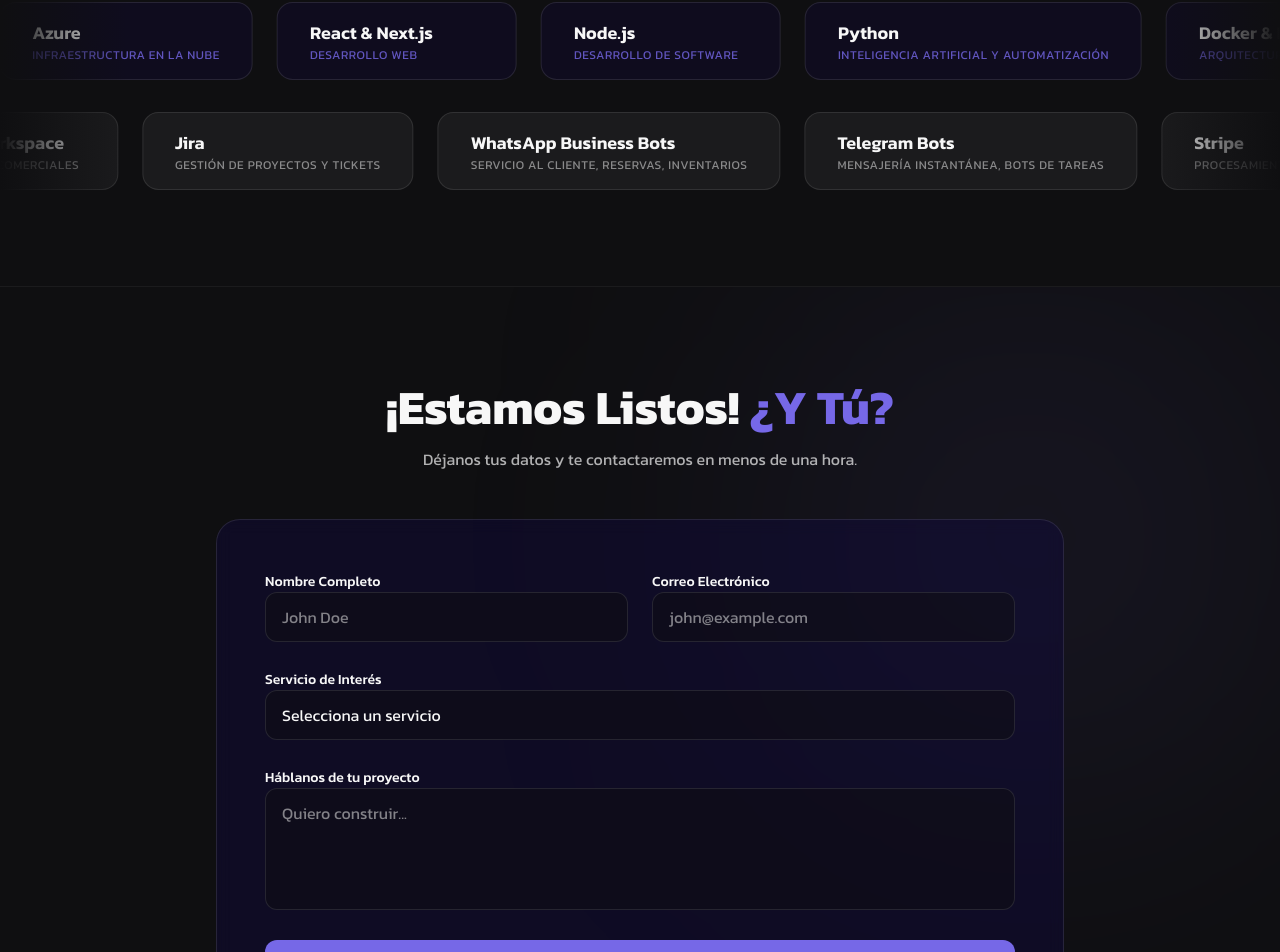
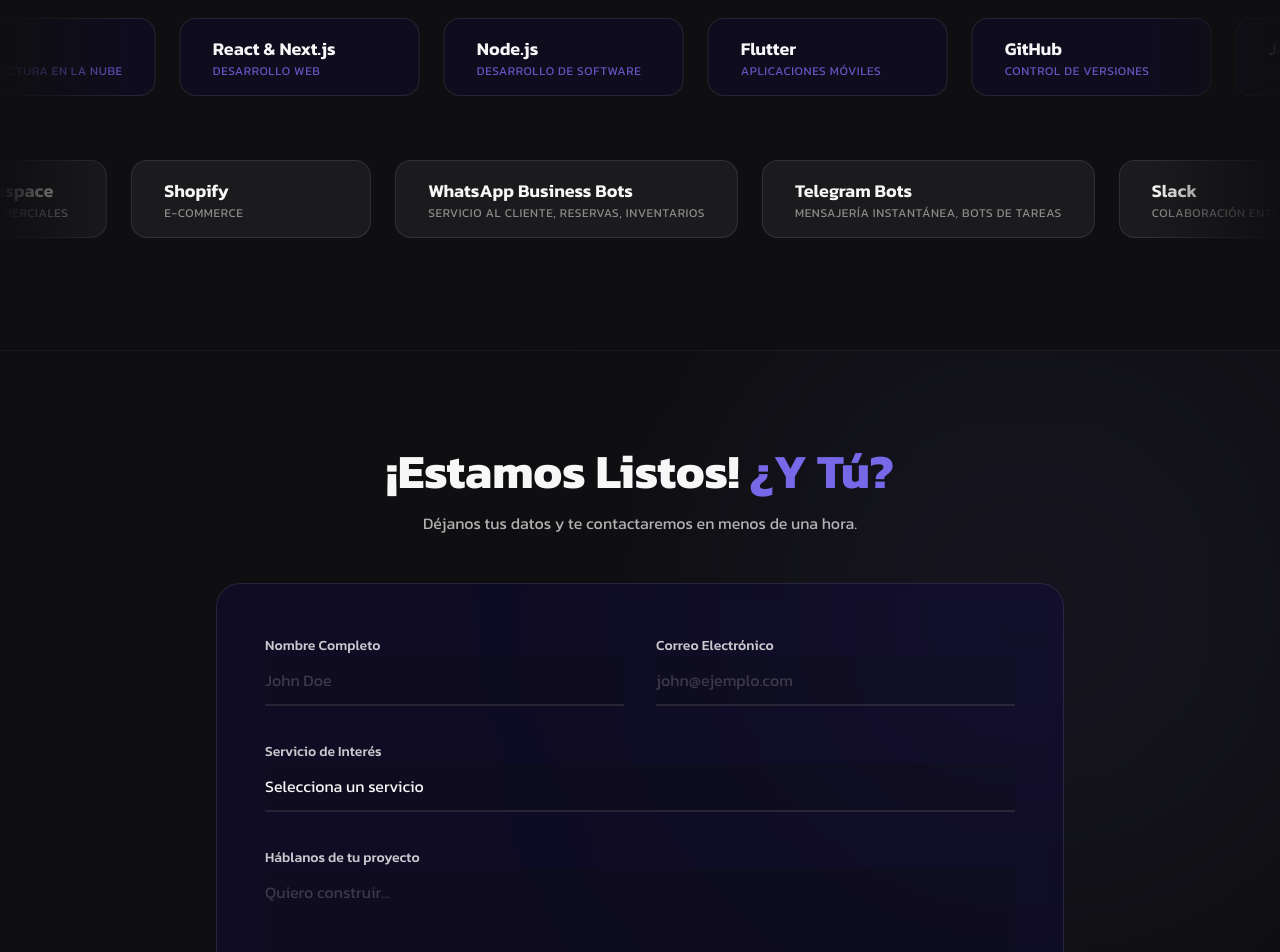
Before and after one commit to srueda99/deviathan-web, a Next.js app: page / in a window 1280 px wide. Shown: the part 2847-3799 px from the top of the page. Built offline with nearby package versions, Linux system fonts and the light colour scheme.

Commit message:
[ADD] New hover in tech stack

```diff
--- a/src/app/globals.css
+++ b/src/app/globals.css
@@ -26,4 +26,10 @@
     background-color: var(--primary);
     color: var(--foreground);
   }
+
+  @keyframes shimmer {
+    100% {
+      transform: translateX(100%);
+    }
+  }
 }
--- a/src/components/WhatsAppIcon.tsx
+++ b/src/components/WhatsAppIcon.tsx
@@ -6,7 +6,7 @@
 export function WhatsAppIcon() {
   return (
     <motion.a
-      href="https://wa.me/1234567890" // Replace with real number
+      href="https://wa.me/12817461015"
       target="_blank"
       rel="noopener noreferrer"
       className="fixed bottom-8 right-8 md:bottom-10 md:right-10 z-50 flex h-14 w-14 items-center justify-center rounded-full bg-green-500 text-white shadow-lg transition-transform hover:scale-110 hover:bg-green-600"
--- a/src/components/sections/Contact.tsx
+++ b/src/components/sections/Contact.tsx
@@ -8,6 +8,7 @@
   const [isSubmitting, setIsSubmitting] = useState(false);
   const [submitted, setSubmitted] = useState(false);
   const [selectedService, setSelectedService] = useState("");
+  const [focusedField, setFocusedField] = useState<string | null>(null);
 
   useEffect(() => {
     const handleHashChange = () => {
@@ -75,65 +76,75 @@
               <p className="text-foreground/70 font-open-sans">Te contactaremos a la brevedad.</p>
             </div>
           ) : (
-            <form onSubmit={handleSubmit} className="space-y-6">
-              <div className="grid md:grid-cols-2 gap-6">
-                <div className="space-y-2">
-                  <label htmlFor="name" className="text-sm font-medium font-kanit">Nombre Completo</label>
+            <form onSubmit={handleSubmit} className="space-y-8">
+              <div className="grid md:grid-cols-2 gap-8">
+                <div className="space-y-3 relative">
+                  <label htmlFor="name" className={`text-sm font-medium font-kanit transition-colors ${focusedField === 'name' ? 'text-primary' : 'text-foreground/80'}`}>Nombre Completo</label>
                   <input
                     type="text"
                     id="name"
                     required
-                    className="w-full bg-background/50 border border-white/10 rounded-xl px-4 py-3 focus:outline-none focus:ring-2 focus:ring-primary/50 transition-all font-open-sans"
+                    onFocus={() => setFocusedField('name')}
+                    onBlur={() => setFocusedField(null)}
+                    className="w-full bg-background/30 border-b-2 border-x-0 border-t-0 border-white/10 px-0 py-3 focus:outline-none focus:ring-0 focus:border-primary transition-all font-open-sans placeholder:text-foreground/20 rounded-none"
                     placeholder="John Doe"
                   />
                 </div>
-                <div className="space-y-2">
-                  <label htmlFor="email" className="text-sm font-medium font-kanit">Correo Electrónico</label>
+                <div className="space-y-3 relative">
+                  <label htmlFor="email" className={`text-sm font-medium font-kanit transition-colors ${focusedField === 'email' ? 'text-primary' : 'text-foreground/80'}`}>Correo Electrónico</label>
                   <input
                     type="email"
                     id="email"
                     required
-                    className="w-full bg-background/50 border border-white/10 rounded-xl px-4 py-3 focus:outline-none focus:ring-2 focus:ring-primary/50 transition-all font-open-sans"
-                    placeholder="john@example.com"
+                    onFocus={() => setFocusedField('email')}
+                    onBlur={() => setFocusedField(null)}
+                    className="w-full bg-background/30 border-b-2 border-x-0 border-t-0 border-white/10 px-0 py-3 focus:outline-none focus:ring-0 focus:border-primary transition-all font-open-sans placeholder:text-foreground/20 rounded-none"
+                    placeholder="john@ejemplo.com"
                   />
                 </div>
               </div>
 
-              <div className="space-y-2">
-                <label htmlFor="service" className="text-sm font-medium font-kanit">Servicio de Interés</label>
+              <div className="space-y-3 relative">
+                <label htmlFor="service" className={`text-sm font-medium font-kanit transition-colors ${focusedField === 'service' ? 'text-primary' : 'text-foreground/80'}`}>Servicio de Interés</label>
                 <select
                   id="service"
-                  className="w-full bg-background/50 border border-white/10 rounded-xl px-4 py-3 focus:outline-none focus:ring-2 focus:ring-primary/50 transition-all font-open-sans appearance-none"
+                  onFocus={() => setFocusedField('service')}
+                  onBlur={() => setFocusedField(null)}
+                  className="w-full bg-background/30 border-b-2 border-x-0 border-t-0 border-white/10 px-0 py-3 focus:outline-none focus:ring-0 focus:border-primary transition-all font-open-sans appearance-none rounded-none cursor-pointer"
                   value={selectedService}
                   onChange={(e) => setSelectedService(e.target.value)}
                 >
-                  <option value="" disabled>Selecciona un servicio</option>
-                  <option value="Web Development">Desarrollo Web</option>
-                  <option value="Mobile Apps">Aplicaciones Móviles</option>
-                  <option value="Software Dev">Desarrollo de Software</option>
-                  <option value="UI/UX Design">Diseño UI/UX</option>
-                  <option value="Infrastructure">Infraestructura</option>
-                  <option value="Cybersecurity">Ciberseguridad</option>
-                  <option value="Artificial Intelligence">Inteligencia Artificial</option>
-                  <option value="Automation">Automatización</option>
-                  <option value="Other">Otro</option>
+                  <option value="" disabled className="bg-secondary text-foreground/50">Selecciona un servicio</option>
+                  <option value="Web Development" className="bg-secondary text-foreground">Desarrollo Web</option>
+                  <option value="Mobile Apps" className="bg-secondary text-foreground">Aplicaciones Móviles</option>
+                  <option value="Software Dev" className="bg-secondary text-foreground">Desarrollo de Software</option>
+                  <option value="UI/UX Design" className="bg-secondary text-foreground">Diseño UI/UX</option>
+                  <option value="Infrastructure" className="bg-secondary text-foreground">Infraestructura</option>
+                  <option value="Cybersecurity" className="bg-secondary text-foreground">Ciberseguridad</option>
+                  <option value="Artificial Intelligence" className="bg-secondary text-foreground">Inteligencia Artificial</option>
+                  <option value="Automation" className="bg-secondary text-foreground">Automatización</option>
+                  <option value="Other" className="bg-secondary text-foreground">Otro</option>
                 </select>
               </div>
 
-              <div className="space-y-2">
-                <label htmlFor="message" className="text-sm font-medium font-kanit">Háblanos de tu proyecto</label>
+              <div className="space-y-3 relative">
+                <label htmlFor="message" className={`text-sm font-medium font-kanit transition-colors ${focusedField === 'message' ? 'text-primary' : 'text-foreground/80'}`}>Háblanos de tu proyecto</label>
                 <textarea
                   id="message"
-                  rows={4}
-                  className="w-full bg-background/50 border border-white/10 rounded-xl px-4 py-3 focus:outline-none focus:ring-2 focus:ring-primary/50 transition-all font-open-sans resize-none"
+                  rows={3}
+                  onFocus={() => setFocusedField('message')}
+                  onBlur={() => setFocusedField(null)}
+                  className="w-full bg-background/30 border-b-2 border-x-0 border-t-0 border-white/10 px-0 py-3 focus:outline-none focus:ring-0 focus:border-primary transition-all font-open-sans resize-none placeholder:text-foreground/20 rounded-none"
                   placeholder="Quiero construir..."
                 ></textarea>
               </div>
 
-              <button
+              <motion.button
                 type="submit"
                 disabled={isSubmitting}
-                className="w-full bg-primary hover:bg-primary/90 text-white font-semibold py-4 rounded-xl transition-all flex items-center justify-center gap-2"
+                whileHover={{ scale: 1.02 }}
+                whileTap={{ scale: 0.98 }}
+                className="w-full bg-white/5 border border-white/10 hover:bg-primary hover:border-primary text-white font-kanit font-semibold py-4 rounded-xl transition-all duration-300 flex items-center justify-center gap-3 mt-4"
               >
                 {isSubmitting ? (
                   <>
@@ -141,10 +152,10 @@
                   </>
                 ) : (
                   <>
-                    Enviar Mensaje <Send className="w-5 h-5" />
+                    Iniciar Proyecto <Send className="w-5 h-5" />
                   </>
                 )}
-              </button>
+              </motion.button>
             </form>
           )}
         </motion.div>
--- a/src/components/sections/TechStack.tsx
+++ b/src/components/sections/TechStack.tsx
@@ -9,24 +9,25 @@
   { name: "Azure", type: "Infraestructura en la Nube" },
   { name: "React & Next.js", type: "Desarrollo Web" },
   { name: "Node.js", type: "Desarrollo de Software" },
+  { name: "Flutter", type: "Aplicaciones Móviles" },
+  { name: "GitHub", type: "Control de Versiones" },
+  { name: "Jenkins", type: "Automatización y Despliegue" },
+  { name: "PostgreSQL", type: "Bases de Datos" },
   { name: "Python", type: "Inteligencia Artificial y Automatización" },
   { name: "Docker & Kubernetes", type: "Arquitectura y Escalabilidad" },
-  { name: "PostgreSQL", type: "Bases de Datos" },
-  { name: "GitHub", type: "Control de Versiones" },
-  { name: "Jenkins", type: "Automatización y Despliegue" },
   { name: "OpenAI", type: "Inteligencia Artificial" },
+  { name: "OpenClaw", type: "Inteligencia Artificial" },
 ];
 
 const integrations = [
   { name: "WhatsApp Business Bots", type: "Servicio al Cliente, Reservas, Inventarios" },
   { name: "Telegram Bots", type: "Mensajería Instantánea, Bots de tareas" },
-  { name: "Stripe", type: "Procesamiento de Pagos" },
-  { name: "Shopify", type: "E-Commerce" },
-  { name: "Salesforce", type: "CRM" },
   { name: "Slack", type: "Colaboración entre Equipos" },
   { name: "HubSpot", type: "Automatización de Marketing" },
+  { name: "Jira", type: "Gestión de Proyectos y Tickets" },
+  { name: "Salesforce", type: "CRM" },
   { name: "Google Workspace", type: "Operaciones Comerciales" },
-  { name: "Jira", type: "Gestión de Proyectos y Tickets" },
+  { name: "Shopify", type: "E-Commerce" },
 ];
 
 export function TechStack() {
@@ -45,7 +46,7 @@
       </div>
 
       {/* Top Carousel */}
-      <div className="flex overflow-hidden relative w-full mb-8">
+      <div className="flex overflow-visible relative w-full mb-8 py-4">
         <motion.div
           className="flex whitespace-nowrap gap-6 px-3"
           animate={{ x: ["0%", "-50%"] }}
@@ -56,19 +57,28 @@
           }}
         >
           {[...technologies, ...technologies].map((tech, i) => (
-            <div
+            <motion.div
               key={`tech-${i}`}
-              className="inline-flex flex-col justify-center px-8 py-4 bg-secondary/30 border border-white/10 rounded-2xl min-w-[240px] hover:bg-secondary/50 transition-colors cursor-default"
+              className="inline-flex flex-col justify-center px-8 py-4 bg-secondary/30 border border-white/10 rounded-2xl min-w-[240px] cursor-default relative overflow-hidden group"
+              whileHover={{
+                scale: 1.05,
+                borderColor: "rgba(118, 104, 231, 0.5)",
+                backgroundColor: "rgba(17, 9, 65, 0.8)",
+                boxShadow: "0 10px 30px -10px rgba(118, 104, 231, 0.3)"
+              }}
+              transition={{ type: "spring", stiffness: 400, damping: 10 }}
             >
-              <span className="text-lg font-kanit font-semibold text-foreground">{tech.name}</span>
-              <span className="text-xs font-open-sans text-primary/80 uppercase tracking-wider">{tech.type}</span>
-            </div>
+              {/* Shine effect on hover */}
+              <div className="absolute inset-0 -translate-x-full bg-gradient-to-r from-transparent via-white/10 to-transparent group-hover:animate-[shimmer_1.5s_infinite]" />
+              <span className="text-lg font-kanit font-semibold text-foreground relative z-10 group-hover:text-primary transition-colors">{tech.name}</span>
+              <span className="text-xs font-open-sans text-primary/80 uppercase tracking-wider relative z-10">{tech.type}</span>
+            </motion.div>
           ))}
         </motion.div>
       </div>
 
       {/* Bottom Carousel */}
-      <div className="flex overflow-hidden relative w-full">
+      <div className="flex overflow-visible relative w-full py-4">
         <motion.div
           className="flex whitespace-nowrap gap-6 px-3"
           animate={{ x: ["-50%", "0%"] }}
@@ -79,13 +89,21 @@
           }}
         >
           {[...integrations, ...integrations].map((app, i) => (
-            <div
+            <motion.div
               key={`app-${i}`}
-              className="inline-flex flex-col justify-center px-8 py-4 bg-white/5 border border-white/10 rounded-2xl min-w-[240px] hover:bg-white/10 transition-colors cursor-default"
+              className="inline-flex flex-col justify-center px-8 py-4 bg-white/5 border border-white/10 rounded-2xl min-w-[240px] cursor-default relative overflow-hidden group"
+              whileHover={{
+                scale: 1.05,
+                borderColor: "rgba(247, 247, 247, 0.3)",
+                backgroundColor: "rgba(255, 255, 255, 0.1)",
+                boxShadow: "0 10px 30px -10px rgba(255, 255, 255, 0.1)"
+              }}
+              transition={{ type: "spring", stiffness: 400, damping: 10 }}
             >
-              <span className="text-lg font-kanit font-semibold text-foreground">{app.name}</span>
-              <span className="text-xs font-open-sans text-foreground/50 uppercase tracking-wider">{app.type}</span>
-            </div>
+              <div className="absolute inset-0 -translate-x-full bg-gradient-to-r from-transparent via-white/5 to-transparent group-hover:animate-[shimmer_1.5s_infinite]" />
+              <span className="text-lg font-kanit font-semibold text-foreground relative z-10 group-hover:text-white transition-colors">{app.name}</span>
+              <span className="text-xs font-open-sans text-foreground/50 uppercase tracking-wider relative z-10 group-hover:text-foreground/80 transition-colors">{app.type}</span>
+            </motion.div>
           ))}
         </motion.div>
       </div>
```
Also changed, not shown: src/components/Footer.tsx (+7 -5 lines).
